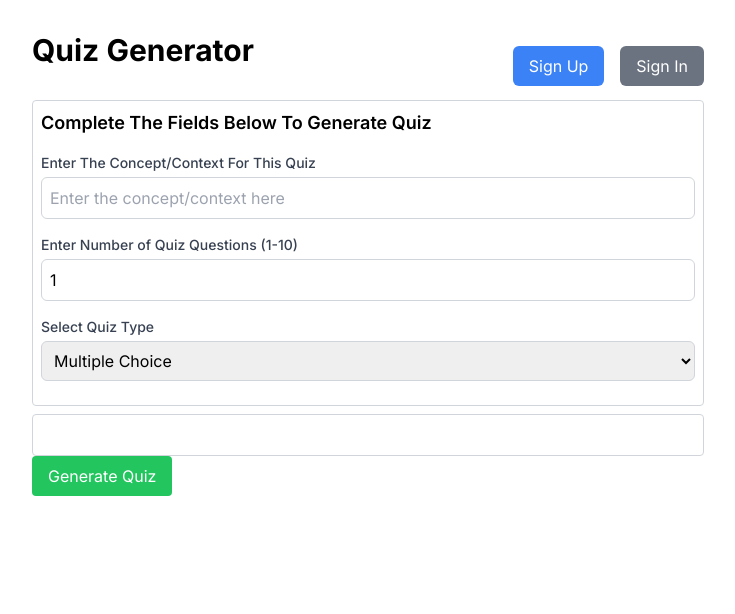
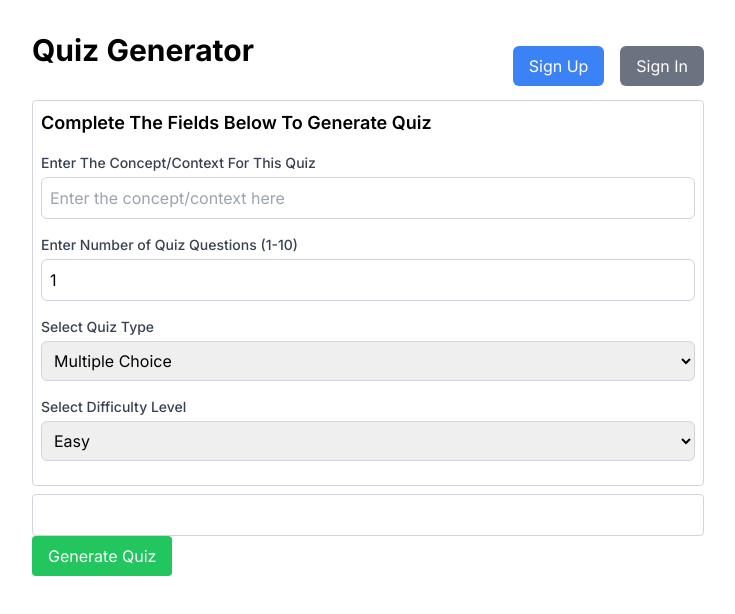
Before and after one commit to obinnaeye/quiz-generator, a Next.js app in the folder client/: page / in a window 1280 px wide. Shown: the top 614 px of the page, without its empty margins (272-1007 px from the left). Built offline with nearby package versions, Linux system fonts and the light colour scheme.

Commit message:
added difficulty level feature to quiz-generation-form.tsx

```diff
--- a/client/src/app/components/QuizForm.tsx
+++ b/client/src/app/components/QuizForm.tsx
@@ -4,7 +4,6 @@ import { useState } from "react";
 import QuizDisplayField from "./QuizDisplayField";
 import QuizStatus from "./QuizStatus";
 import GenerateButton from "./GenerateButton";
-import QuizGenerationForm from "./QuizGenerationForm";
 import QuizGenerationSection from "./QuizGenerationSection";
 
 export default function QuizForm() {
@@ -15,6 +14,7 @@ export default function QuizForm() {
   const [profession,setProfession,] = useState("");
   const [numQuestions,setNumQuestions,] = useState(1);
   const [questionType,setQuestionType,] = useState("");
+  const [difficultyLevel, setDifficultyLevel] = useState("")
 
 
 
@@ -25,7 +25,7 @@ export default function QuizForm() {
   const handleGenerateQuiz = async () => {
     // Call the FastAPI endpoint here and set quizStatus to "Quiz generated"
     // (Replace with actual API call)
-    console.log({ profession, numQuestions, questionType });
+    console.log({ profession, numQuestions, questionType , difficultyLevel});
     setQuizStatus("Quiz generated");
   };
 
@@ -33,7 +33,7 @@ export default function QuizForm() {
     <form onSubmit={(e) => e.preventDefault()}>
       {/* <QuizDisplayField question={question} onChange={handleInputChange} /> */}
       {/* <QuizGenerationForm /> */}
-      <QuizGenerationSection profession={profession} setProfession={setProfession} questionType={questionType} setQuestionType={setQuestionType} numQuestions={numQuestions} setNumQuestions={setNumQuestions} />
+      <QuizGenerationSection profession={profession} setProfession={setProfession} questionType={questionType} setQuestionType={setQuestionType} numQuestions={numQuestions} setNumQuestions={setNumQuestions} difficultyLevel={difficultyLevel} setDifficultyLevel={setDifficultyLevel} />
       <QuizStatus status={quizStatus} />
       <GenerateButton onClick={handleGenerateQuiz} />
     </form>
--- a/client/src/app/components/QuizGenerationSection.tsx
+++ b/client/src/app/components/QuizGenerationSection.tsx
@@ -6,6 +6,8 @@ interface QuizGenerationSectionProps {
   setNumQuestions: (value: number) => void;
   questionType: string;
   setQuestionType: (value: string) => void;
+  difficultyLevel: string;
+  setDifficultyLevel: (value: string) => void;
 }
 
 export default function QuizGenerationSection ({
@@ -15,6 +17,8 @@ export default function QuizGenerationSection ({
   setNumQuestions,
   questionType,
   setQuestionType,
+  difficultyLevel,
+  setDifficultyLevel,
 }: QuizGenerationSectionProps) {
   return (
     <section className="w-full p-2 mb-2 border border-gray-300 rounded">
@@ -67,6 +71,21 @@ export default function QuizGenerationSection ({
           <option value="open-ended">Open Ended</option>
         </select>
       </div>
+      <div className="mb-4">
+        <label htmlFor="difficultyLevel" className="block text-sm font-medium text-gray-700">
+          Select Difficulty Level
+        </label>
+        <select
+          id="difficultyLevel"
+          value={difficultyLevel}
+          onChange={(e) => setDifficultyLevel(e.target.value)}
+          className="mt-1 block w-full border border-gray-300 rounded-md p-2 focus:outline-none focus:ring focus:ring-blue-500"
+        >
+          <option value="easy">Easy</option>
+          <option value="medium">Medium</option>
+          <option value="hard">Hard</option>
+        </select>
+      </div>
     </section>
   );
 };
```
